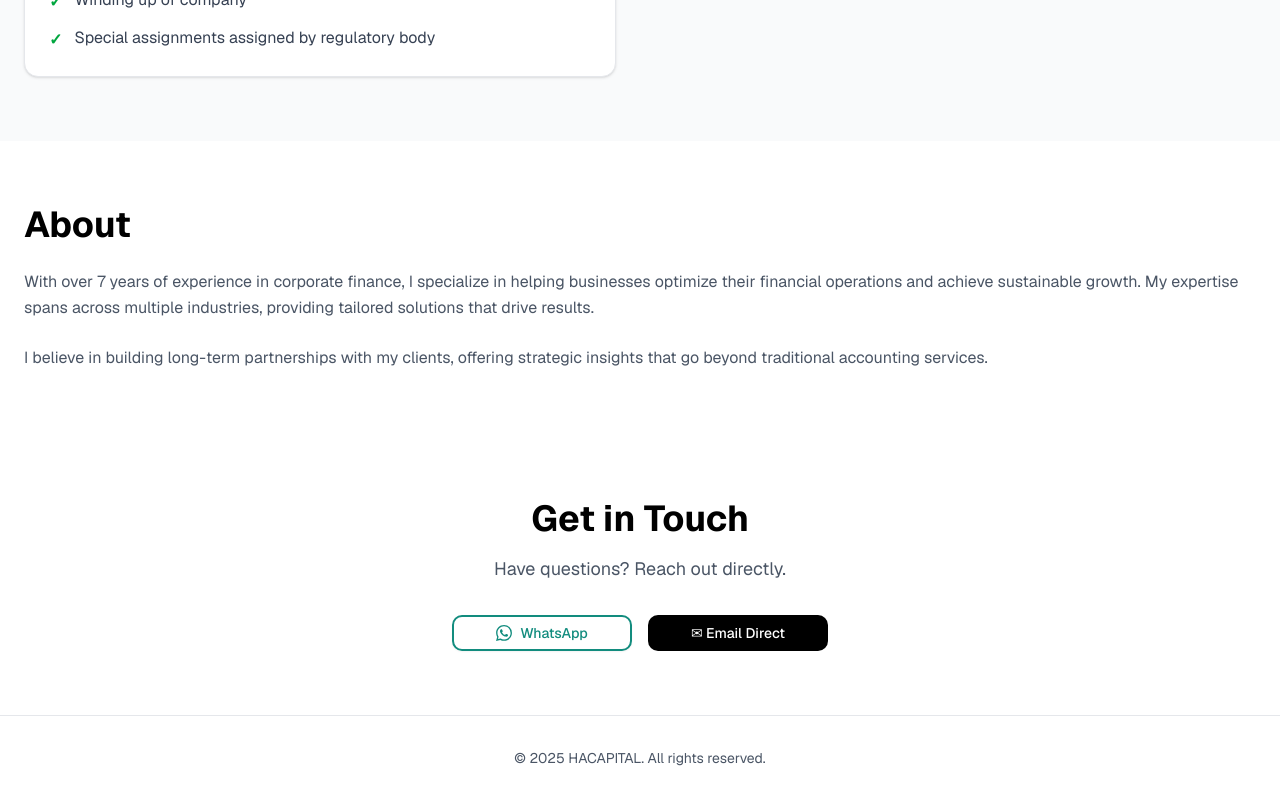
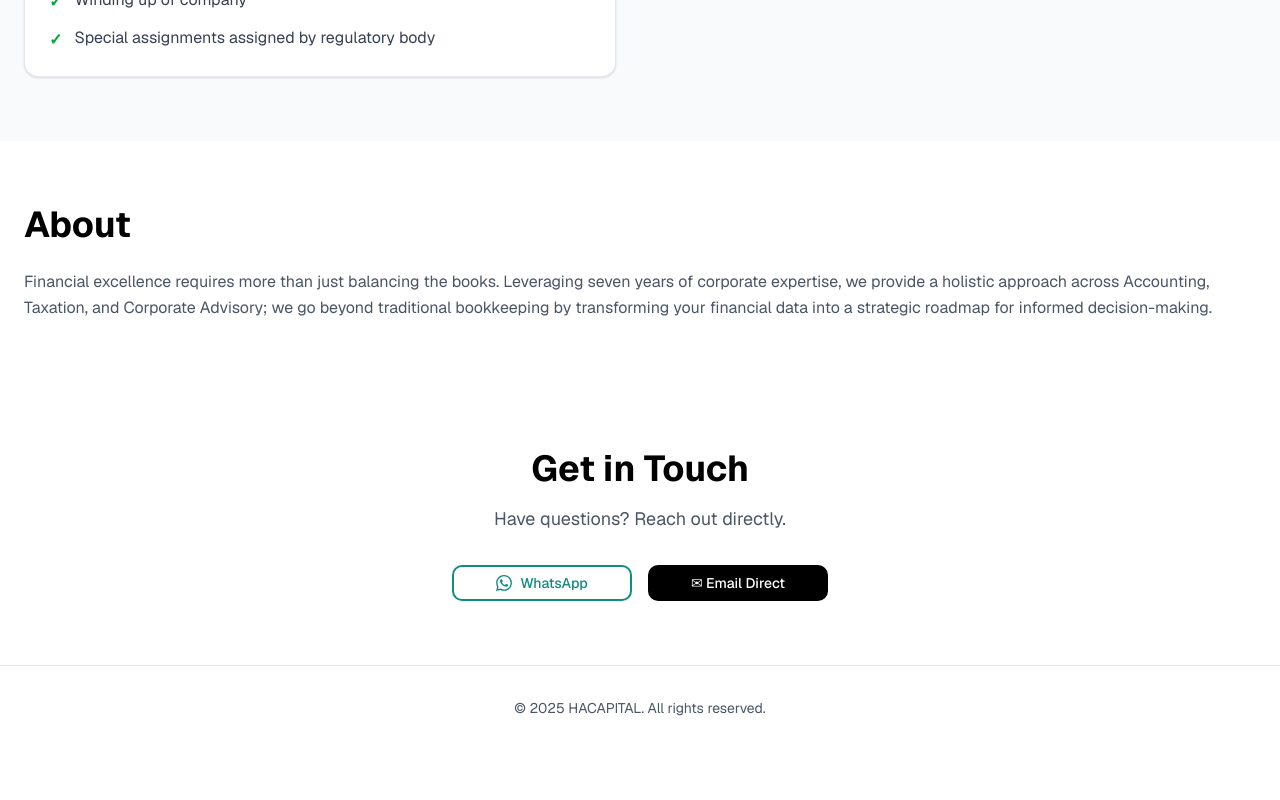
Before and after one commit to tempeight0008-ship-it/hacapital, a Next.js app: page / in a window 1280 px wide. Shown: the part 1908-2708 px from the top of the page. After the commit the page ends 2658 px from the top, so only its background shows below. Built offline with nearby package versions, Linux system fonts and the light colour scheme.

Commit message:
Updated about and footer component

```diff
--- a/components/about.tsx
+++ b/components/about.tsx
@@ -3,14 +3,8 @@ export function About() {
     <section className="max-w-7xl mx-auto px-6 py-12 md:py-16">
       <div>
         <h2 className="text-4xl font-bold text-black mb-6">About</h2>
-        <p className="text-gray-600 leading-relaxed mb-6">
-          With over 7 years of experience in corporate finance, I specialize in helping businesses optimize their
-          financial operations and achieve sustainable growth. My expertise spans across multiple industries, providing
-          tailored solutions that drive results.
-        </p>
         <p className="text-gray-600 leading-relaxed">
-          I believe in building long-term partnerships with my clients, offering strategic insights that go beyond
-          traditional accounting services.
+          Financial excellence requires more than just balancing the books. Leveraging seven years of corporate expertise, we provide a holistic approach across Accounting, Taxation, and Corporate Advisory; we go beyond traditional bookkeeping by transforming your financial data into a strategic roadmap for informed decision-making.
         </p>
       </div>
     </section>
--- a/components/footer.tsx
+++ b/components/footer.tsx
@@ -1,8 +1,12 @@
+"use client"
+
 export function Footer() {
+  const currentYear = new Date().getFullYear()
+
   return (
     <footer className="border-t border-gray-200 py-8">
       <div className="max-w-7xl mx-auto px-6 text-center text-sm text-gray-600">
-        <p>© 2025 HACAPITAL. All rights reserved.</p>
+        <p>© {currentYear} HACAPITAL. All rights reserved.</p>
       </div>
     </footer>
   )
```
